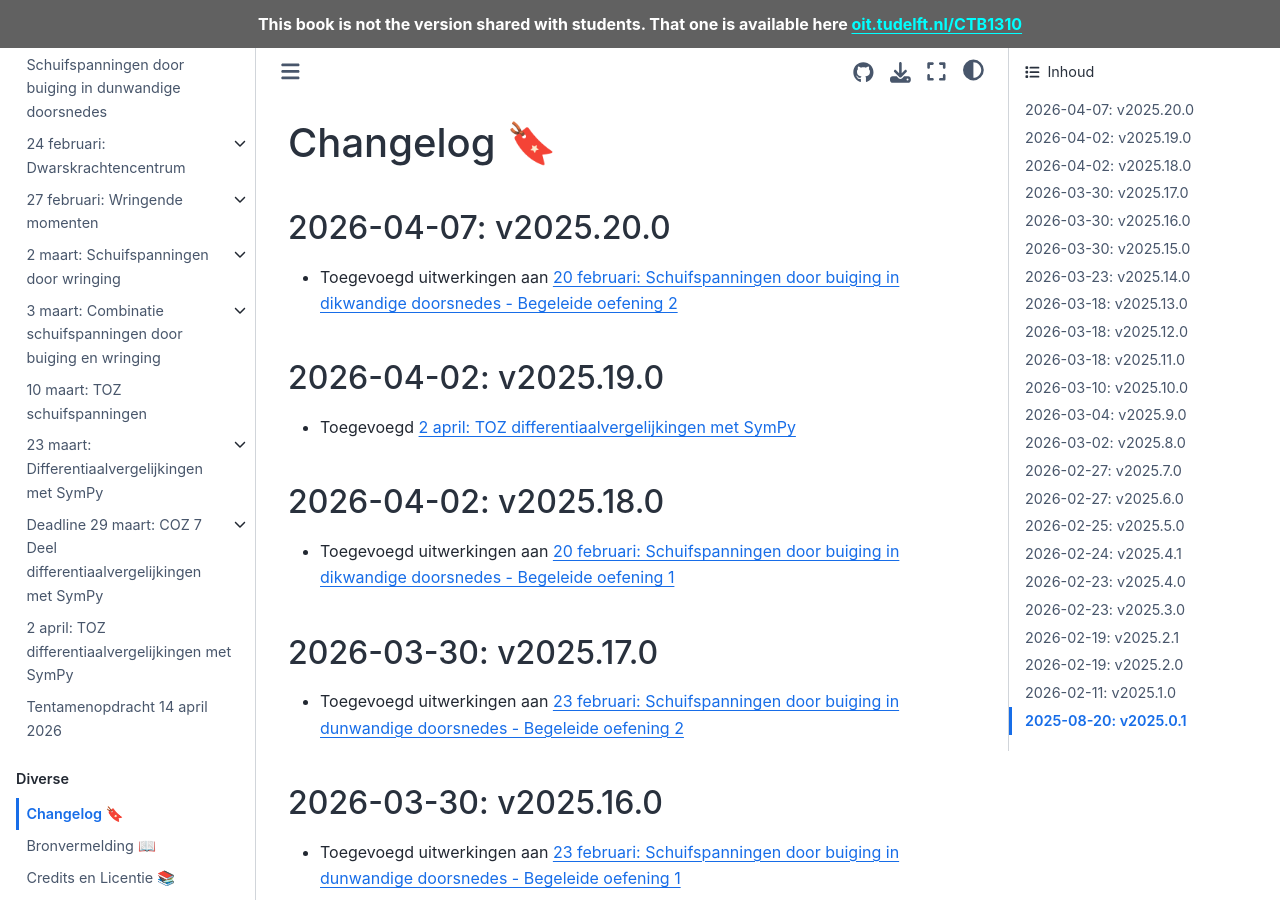
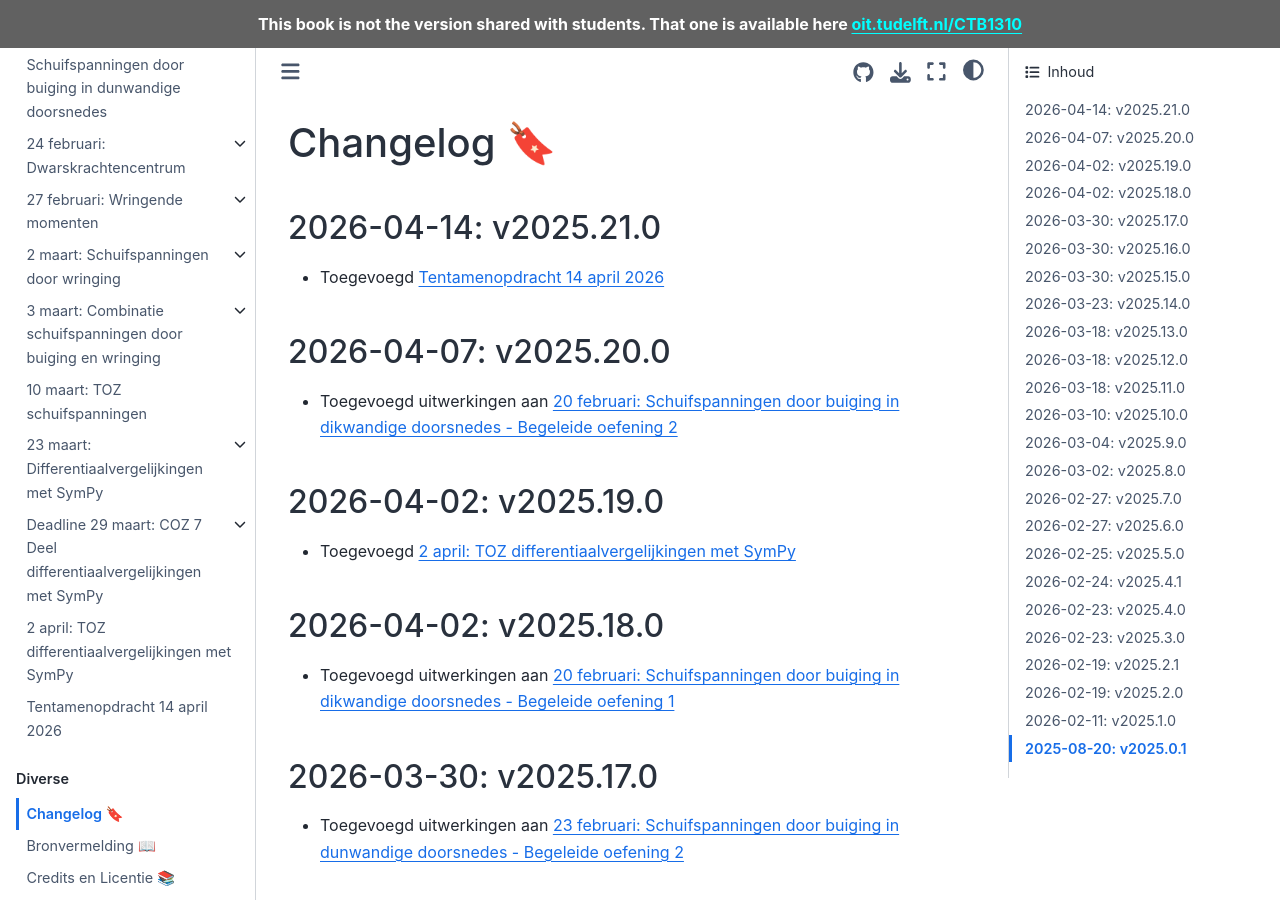
Before and after one commit to TUDelft-books/CTB1310, a Jupyter Book: the page built from book/changelog.md, in a window 1280 px wide and 900 px high. Built offline with Jupyter Book 1.0.4 settings and Sphinx 7.4.7 and the Sphinx Book theme 1.1.4, drawn with Linux system fonts in a browser that asks for light colours; comment, search, counter and statistics services are not loaded.

Commit message:
Update changelog.md

```diff
--- a/book/changelog.md
+++ b/book/changelog.md
@@ -1,4 +1,7 @@
 # Changelog 🔖
+
+## 2026-04-14: v2025.21.0
+- Toegevoegd [](./exam/2026-04-14.md)
 
 ## 2026-04-07: v2025.20.0
 - Toegevoegd uitwerkingen aan [20 februari: Schuifspanningen door buiging in dikwandige doorsnedes - Begeleide oefening 2](./shear/lesoefening2.md)
```
